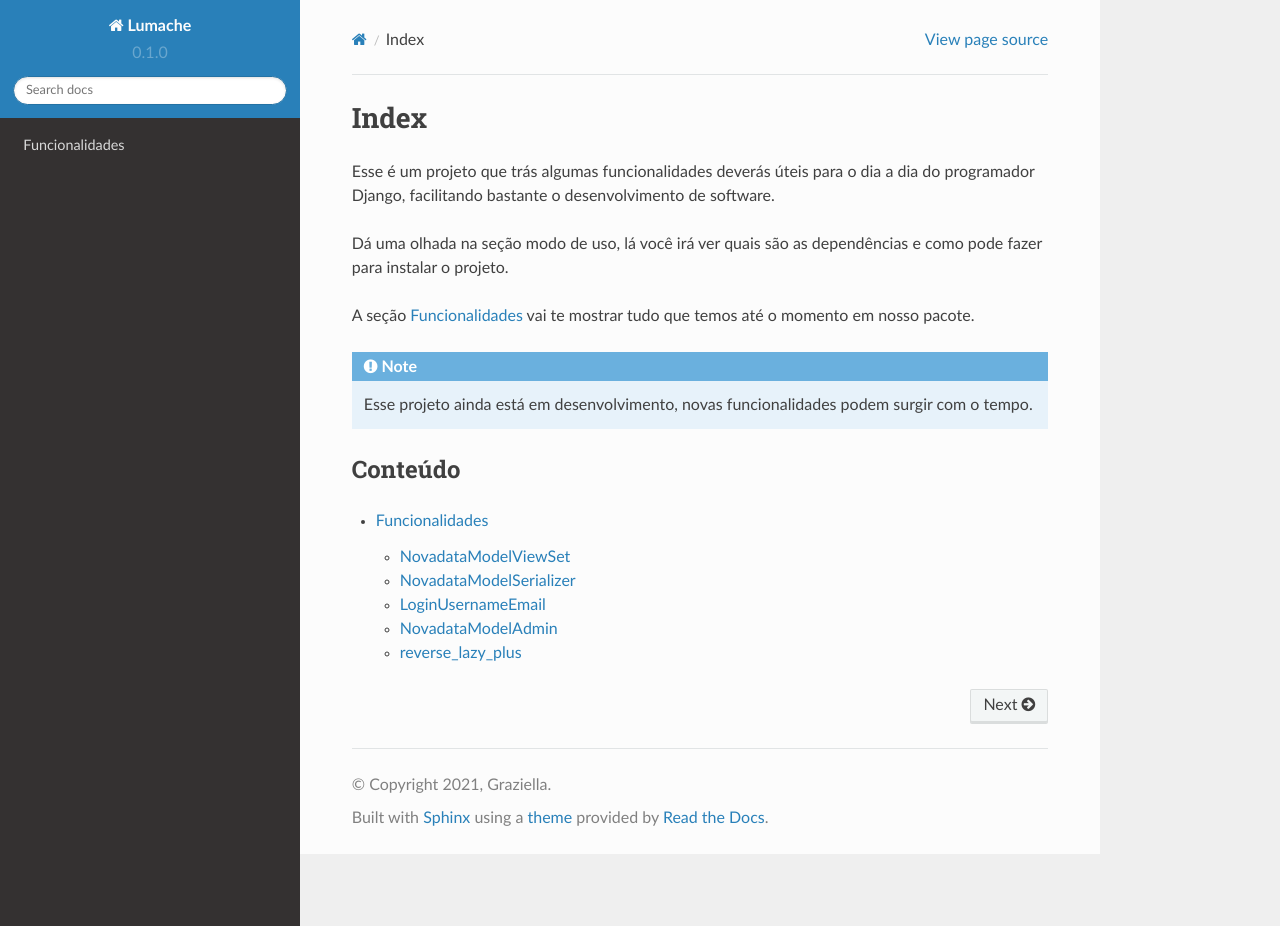
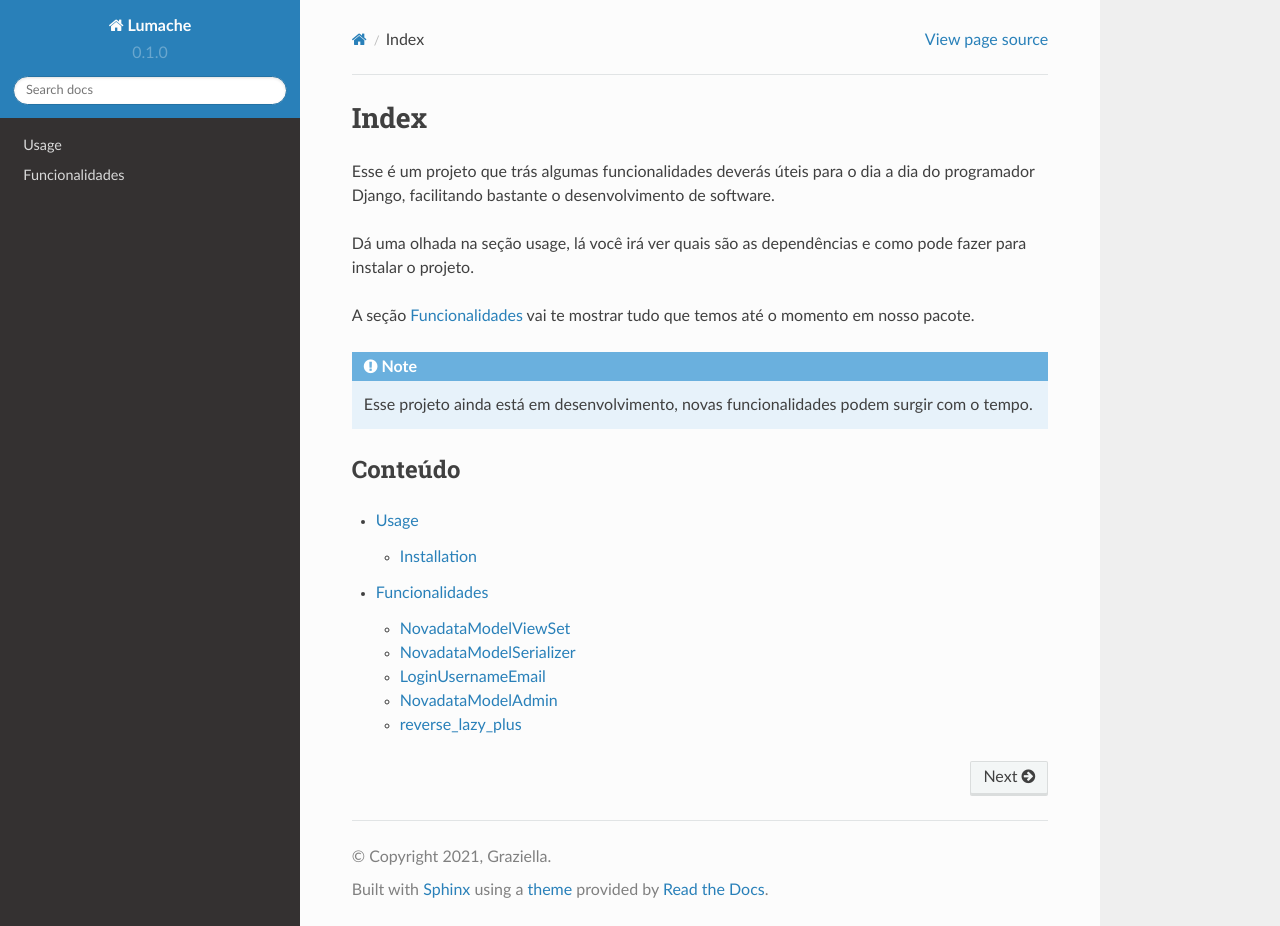
Before and after one commit to flavionogueiraa/novadata_utils_docs, a Sphinx documentation site: the page built from docs/source/index.rst, in a window 1280 px wide and 926 px high. Built offline with Sphinx 7.4.7 and the Read the Docs theme 2.0.0, drawn with Linux system fonts in a browser that asks for light colours; pages that are not in the unit, such as notebooks, are missing from menus.

Commit message:
Update index.rst

```diff
--- a/docs/source/index.rst
+++ b/docs/source/index.rst
@@ -5,7 +5,7 @@ Esse é um projeto que trás algumas funcionalidades deverás úteis para
 o dia a dia do programador Django, facilitando bastante o desenvolvimento
 de software.
 
-Dá uma olhada na seção :ref:`modo de uso`, lá você irá ver quais são as
+Dá uma olhada na seção :ref:`usage`, lá você irá ver quais são as
 dependências e como pode fazer para instalar o projeto.
 
 A seção :doc:`funcionalidades` vai te mostrar tudo que temos até o momento
@@ -21,4 +21,5 @@ Conteúdo
 .. toctree::
 
    index
+   usage
    funcionalidades
```
